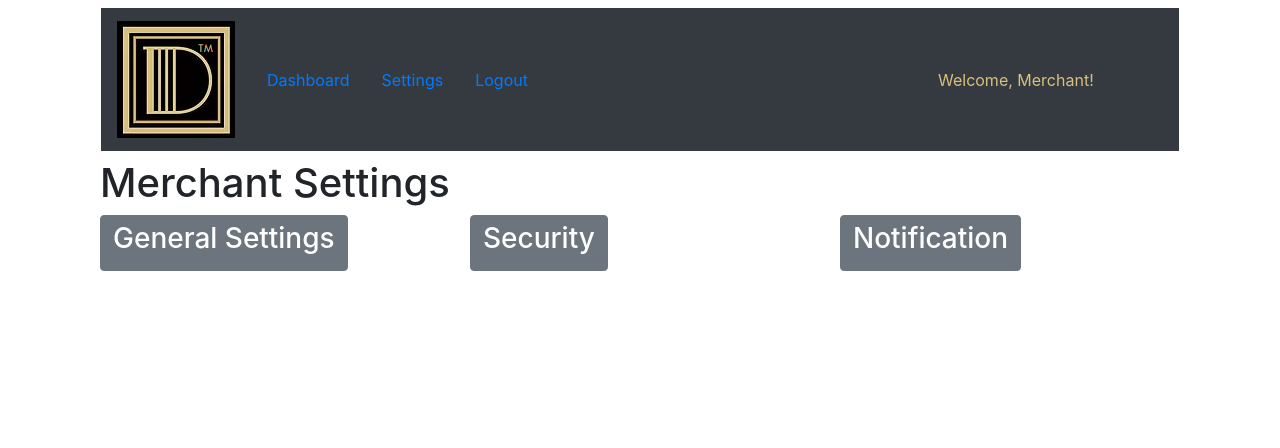
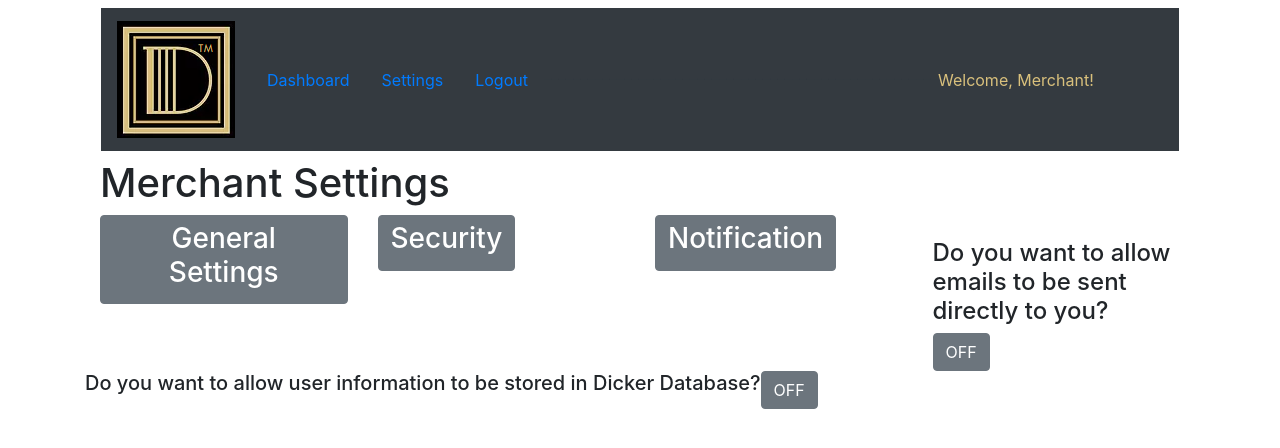
Before and after one commit to whitedadam/dickerdashboardapp, a React (Create React App) app: page /settings in a window 1280 px wide. Shown: the top 448 px of the page. Built offline with nearby package versions, Linux system fonts and the light colour scheme.

Commit message:
Update Settings.js
Added Toggles

```diff
--- a/src/Settings/Settings.js
+++ b/src/Settings/Settings.js
@@ -11,19 +11,22 @@ class Settings extends React.Component {
             data: null,
             form: {
                 email: '',
-                    password: ''},
+                password: ''
+            },
             userOption: "none",
             isGeneralSetting: false,
             isSecurity: false,
             isNotification: false,
             resetHidden: true,
+            isToggleOn: false,
+            isAllowDataOn: false,
             users: {
                 admin: {
                     id: 1,
                     email: 'admin@dicker.com',
                     password: 'admin',
                     name: 'Admin',
-                        phoneNumber: '(904)-456-3452' ,
+                    phoneNumber: '(904)-456-3452',
                     loginAttempts: 0,
                     lockoutEnabled: false,
                     isAdmin: true,
@@ -35,7 +38,7 @@ class Settings extends React.Component {
                     email: 'firstcheck@lastcheck.test',
                     password: '12345',
                     name: 'Bob',
-                        phoneNumber: '(904)-675-6234' ,
+                    phoneNumber: '(904)-675-6234',
                     loginAttempts: 0,
                     lockoutEnabled: false,
                     isAdmin: false,
@@ -45,15 +48,18 @@ class Settings extends React.Component {
                 }
             }
         };
+
         this.handleClickGeneralSettings = this.handleClickGeneralSettings.bind(this);
         this.handleClickSecurity = this.handleClickSecurity.bind(this);
         this.handleClickNotification = this.handleClickNotification.bind(this);
+        this.handleClickAllowNotification = this.handleClickAllowNotification.bind(this);
+        this.handleClickAllowDatabase = this.handleClickAllowDatabase.bind(this);
     }
 
     handleClickGeneralSettings() {
         this.setState({userOption: 'General Setting', isGeneralSetting: true});
         window.alert('Name: ' + this.state.users.merchant.name + "\n" +
-            'Username: ' + this.state.users.merchant.email  + "\n" +
+            'Username: ' + this.state.users.merchant.email + "\n" +
             'Phone number: ' + this.state.users.merchant.phoneNumber);
     }
 
@@ -64,10 +70,24 @@ class Settings extends React.Component {
 
     handleClickNotification() {
         this.setState({userOption: 'Notification', isNotification: true});
-        window.alert( this.state.users.merchant.name + " is " + this.state.users.merchant.allowEmail + " emails to be sent." + "\n" +
-            this.state.users.merchant.name + " is " +  this.state.users.merchant.allowData + " data to be stored in Database." + "\n"
+        window.alert(this.state.users.merchant.name + " is " + this.state.users.merchant.allowEmail + " emails to be sent." + "\n" +
+            this.state.users.merchant.name + " is " + this.state.users.merchant.allowData + " data to be stored in Database." + "\n"
         );
     }
+
+    handleClickAllowNotification() {
+        this.setState(state => ({
+            isToggleOn: !state.isToggleOn
+        }));
+    }
+
+    handleClickAllowDatabase() {
+        this.setState(state => ({
+            isAllowDataOn: !state.isAllowDataOn
+        }));
+    }
+
+
 
 
 
@@ -91,6 +111,20 @@ class Settings extends React.Component {
                             <h3> Notification </h3>
                         </Button>
                     </Col>
+                <Col>
+                    <br/>
+                        <h4> Do you want to allow emails to be sent directly to you?</h4>
+                        <Button onClick={this.handleClickAllowNotification}>
+                            {this.state.isToggleOn ? "ON" : "OFF"}
+                        </Button>
+                    <br/>
+                </Col>
+                    <br/>
+                    <h5> Do you want to allow user information to be stored in Dicker Database?</h5>
+                    <Button onClick={this.handleClickAllowDatabase}>
+                        {this.state.isAllowDataOn ? "ON" : "OFF"}
+                    </Button>
+                <br/>
                 </Row>
                 <Row>
                     <Col> </Col>
@@ -101,6 +135,7 @@ class Settings extends React.Component {
                     </Col>
                     <Col> </Col>
                 </Row>
+
             </Container>
         );
     }
```
Lines whose indentation alone changed are shown as unchanged.
